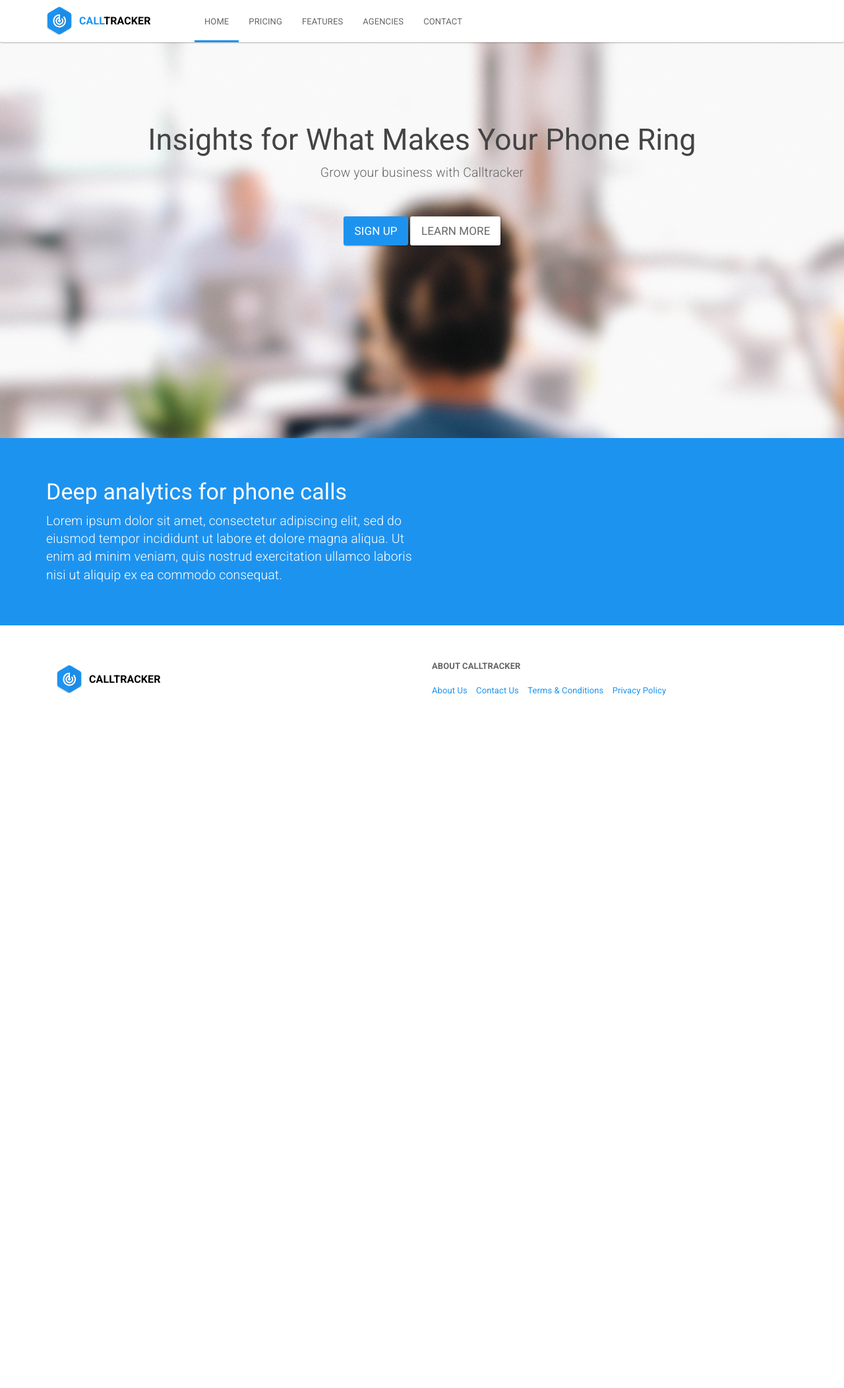
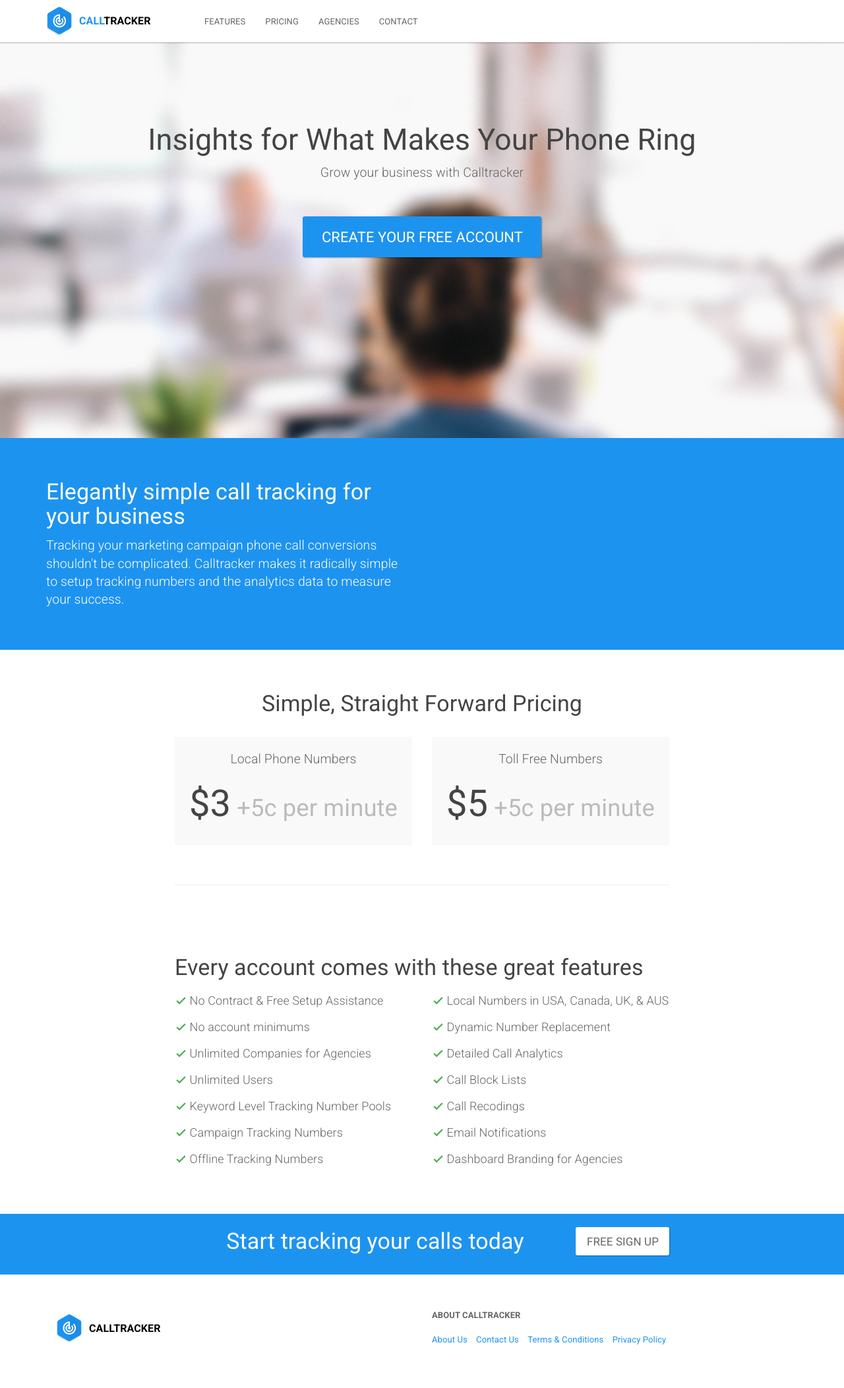
Before and after one commit to sumonst21/calltrackerio-site, a Jekyll site: the page built from index.html, in a window 1280 px wide. Shown: the whole page at 66% size. Built offline with Jekyll 4.4.1, drawn with Linux system fonts in a browser that asks for light colours; before the commit the page ends 1121 px from its top, so only the background shows below that.

Commit message:
refinment on the homepage

```diff
--- a/_includes/header.html
+++ b/_includes/header.html
@@ -14,9 +14,8 @@
     </div>
     <div id="navbar" class="collapse navbar-collapse">
       <ul class="nav navbar-nav">
-        <li class="active"><a href="/">Home</a></li>
+        <li><a href="#">Features</a></li>
         <li ><a href="#">Pricing</a></li>
-        <li><a href="#">Features</a></li>
         <li><a href="#">Agencies</a></li>
         <li><a href="#">Contact</a></li>
       </ul>
--- a/css/style.scss
+++ b/css/style.scss
@@ -39,7 +39,16 @@ h5.media-heading {
 	background-color: #eee;
 }
 
+.btn-xl {
+    padding: 18px 28px;
+    font-size: 22px;
+    line-height: normal;
+  }
 
+ul.lead {
+  font-size: 18px;
+  line-height: 40px;
+}
 // Custom Media Element Audio Player style
 // play
 body .progression-skin.progression-minimal-light .mejs-controls .mejs-time-rail .mejs-time-handle {
@@ -66,6 +75,7 @@ body .progression-skin.progression-minimal-light .mejs-controls .mejs-horizontal
 // Navbar Styles
 .navbar {
 	margin-bottom: 0px;
+  border-radius: 0px;
 }
 
 .navbar-default .navbar-nav > .active > a, .navbar-default .navbar-nav > .active > a:hover, .navbar-default .navbar-nav > .active > a:focus {
@@ -242,3 +252,9 @@ table.dataTable.no-footer {
 .segment-primary p.lead, .segment-primary h3 {
   color: #ffffff !important;
 }
+
+
+//slidedown header
+.slide-down-header.hidden {
+  display: none;
+}
--- a/index.html
+++ b/index.html
@@ -3,6 +3,17 @@ layout: base
 title:  'Call Tracking, Phone Call Analytics by Call Tracker '
 ---
 {% include header.html %}
+<div class="slide-down-header hidden navbar navbar-default navbar-fixed-top">
+<nav class="navbar">
+  <div class="container">
+  	<div class="row">
+  		<div class="col-md-12 text-center p-t-20">
+  			<p class="lead">Get insights for what makes your phone ring <a href="sign-up.html" class="m-l-20 btn btn-primary btn-sm">Sign Up today</a></p>
+  		</div>
+  	</div>
+  </div>
+</nav>
+</div>
 <div class="content">
 <section class="segment-hero">
 	<div class="container">
@@ -14,7 +25,7 @@ title:  'Call Tracking, Phone Call Analytics by Call Tracker '
 		</div>
 		<div class="row">
 			<div class="col-md-6 col-md-offset-3 text-center">
-				<a href="#" class="btn btn-lg btn-primary">Sign Up</a> <a href="#" class="btn btn-lg btn-default">Learn More</a>
+				<a href="#" class="btn btn-xl btn-primary">Create your Free Account</a>
 			</div>
 		</div>
 	</div>
@@ -23,16 +34,101 @@ title:  'Call Tracking, Phone Call Analytics by Call Tracker '
 	<div class="container">
 		<div class="row p-t-40 p-b-40">
 			<div class="col-md-6">
-				<h3>Deep analytics for phone calls</h3>
-				<p class="lead">
-					Lorem ipsum dolor sit amet, consectetur adipiscing elit, sed do eiusmod tempor incididunt ut labore et dolore magna aliqua. Ut enim ad minim veniam, quis nostrud exercitation ullamco laboris nisi ut aliquip ex ea commodo consequat.
-				</p>
+				<h3>Elegantly simple call tracking for your business</h3>
+				<p class="lead">Tracking your marketing campaign phone call conversions shouldn't be complicated. {{ site.name }} makes it radically simple to setup tracking numbers and the analytics data to measure your success.</p>
 			</div>
 		</div>
+	</div>
+</section>
+<section class="">
+	<div class="container">
+		<div class="row p-t-40 p-b-40">
+			<div class="col-md-8 col-md-offset-2 text-center">
+				<h3>Simple, Straight Forward Pricing</h3>
+				<div class="row p-t-20">
+					<div class="col-md-6 text-center">
+						<div class="well">
+							<p class="lead">Local Phone Numbers</p>
+							<h1>$3<small> +5c per minute</small></h1>
+						</div>
+					</div>
+					<div class="col-md-6 text-center">
+						<div class="well">
+							<p class="lead">Toll Free Numbers</p>
+							<h1>$5<small> +5c per minute</small></h1>
+						</div>
+					</div>
+				</div>
+				<hr class="m-t-40">
+			</div>
+		</div>
+	</div>
+</section>
+<section>
+	<div class="container">
+		<div class="row m-t-20 m-b-40">
+			<div class="col-md-8 col-md-offset-2">
+				<h3>Every account comes with these great features</h3>
+				<div class="row">
+					<div class="col-md-6">
+						<ul class="list-unstyled lead">
+							<li><i class="md md-check text-success bold"></i> No Contract & Free Setup Assistance</li>
+							<li><i class="md md-check text-success bold"></i> No account minimums</li>
+							<li><i class="md md-check text-success bold"></i> Unlimited Companies for Agencies</li>
+							<li><i class="md md-check text-success bold"></i> Unlimited Users</li>
+							<li><i class="md md-check text-success bold"></i> Keyword Level Tracking Number Pools</li>
+							<li><i class="md md-check text-success bold"></i> Campaign Tracking Numbers</li>
+							<li><i class="md md-check text-success bold"></i> Offline Tracking Numbers</li>
+
+						</ul>
+					</div>
+					<div class="col-md-6">
+						<ul class="list-unstyled lead">
+							<li><i class="md md-check text-success bold"></i> Local Numbers in USA, Canada, UK, & AUS</li>
+							<li><i class="md md-check text-success bold"></i> Dynamic Number Replacement</li>
+							<li><i class="md md-check text-success bold"></i> Detailed Call Analytics</li>
+							<li><i class="md md-check text-success bold"></i> Call Block Lists</li>
+							<li><i class="md md-check text-success bold"></i> Call Recodings</li>
+							<li><i class="md md-check text-success bold"></i> Email Notifications</li>
+							<li><i class="md md-check text-success bold"></i> Dashboard Branding for Agencies</li>
+						</ul>
+					</div>
+				</div>
+
+			</div>
+		</div>
+	</div>
+</section>
+<section class="segment-primary">
+	<div class="container">
+		<div class="row p-t-15 p-b-20">
+			<div class="col-md-8 col-md-offset-2 text-center">
+				<a href="#" class="btn btn-lg btn-default m-t-20 pull-right">Free Sign Up</a>
+				<h3>Start tracking your calls today</h3>
+			</div>
+		</div>
+	</div>
+</section>
+<section>
+	<div class="container">
 	</div>
 </section>
 </div>
 {% include footer.html %}
 {% include javascript.html %}
+<script type="text/javascript">
+$(document).scroll(function() {
+	var scroll = $(this).scrollTop();
+	if (scroll >= 500) {
+		$(".slide-down-header").removeClass("hidden");
+	}
+	else if (scroll <= 490) {
+		$(".slide-down-header").addClass("hidden");
+	}
+	else {
+		$(".slide-down-header").addClass("hidden");
+	}
+});
+</script>
 </body>
 </html>
```
